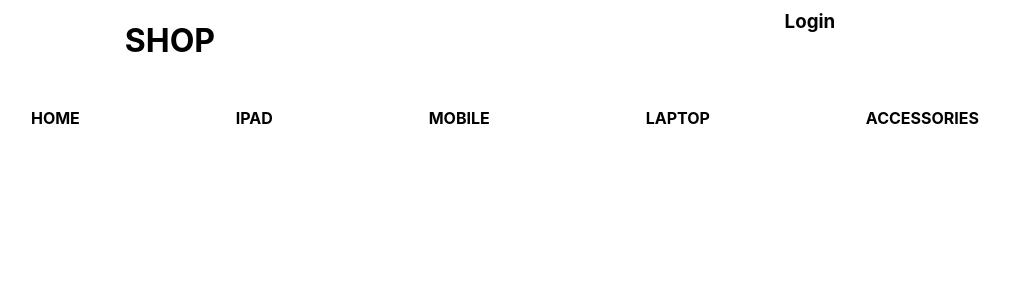
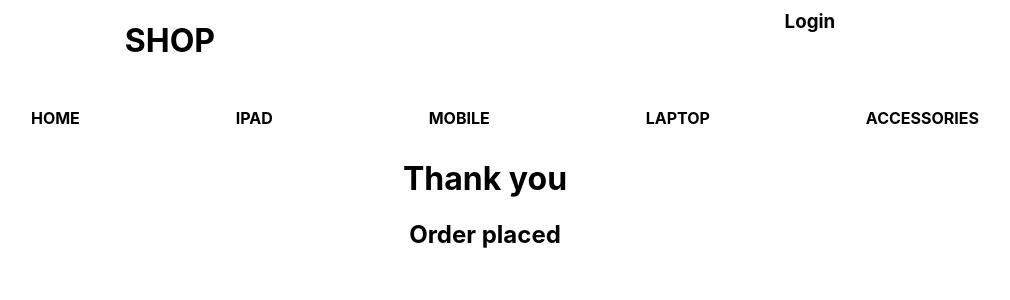
Before and after one commit to praveen-raj-143/Ecommerce-front, a React (Create React App) app: page /order in a window 1280 px wide. Shown: the top 300 px of the page, without its empty margins (155-1165 px from the left). Built offline with nearby package versions, Linux system fonts and the light colour scheme.

Commit message:
modified

```diff
--- a/src/Pages/Cart/Cart.jsx
+++ b/src/Pages/Cart/Cart.jsx
@@ -1,5 +1,6 @@
 import React, { useState,useEffect } from 'react'
 import axios from 'axios'
+import { Link } from 'react-router-dom'
 import './Cart.css'
 const Userdetails = () => {
   const [increase,setIncrease]=useState(0)
@@ -66,7 +67,7 @@ const Userdetails = () => {
        })}
        <div className='carttotl'>
         <h2>Total:₹1,75,500</h2>
-        <button>place order</button>
+        <Link to='/order'><button>place order</button></Link>
       </div>
     </div>
   )
--- /dev/null
+++ b/src/Pages/Order/Order.css
@@ -0,0 +1,3 @@
+h2{
+    text-align: center;
+}
--- /dev/null
+++ b/src/Pages/Order/Order.jsx
@@ -0,0 +1,12 @@
+import React from 'react'
+import './Order.css'
+const Order = () => {
+  return (
+    <div>
+        <h1>Thank you</h1>
+        <h2>Order placed</h2>
+    </div>
+  )
+}
+
+export default Order
--- a/src/Routefile/Routefile.jsx
+++ b/src/Routefile/Routefile.jsx
@@ -9,6 +9,7 @@ import Cart from '../Pages/Cart/Cart'
 import Signup from '../Pages/Signlogin/Signup'
 import Login from '../Pages/Signlogin/Login'
 import Profile from '../Pages/Signlogin/Profile/Profile'
+import Order from '../Pages/Order/Order'
 
 const Routefile = () => {
 
@@ -25,6 +26,7 @@ const Routefile = () => {
         <Route path='/signup' element={<Signup/>} />
         <Route path='/login' element={<Login/>} />
         <Route path='/profile' element={<Profile/>} />
+        <Route path='/order' element={<Order/>}/>
     </Routes>
 
   )
```
